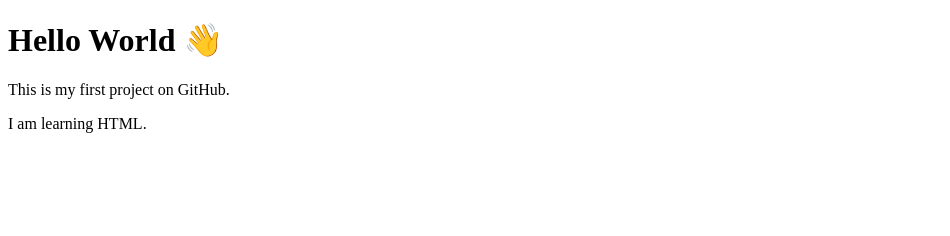
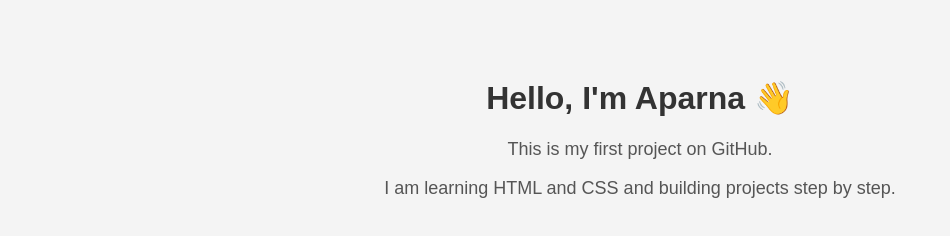
Before and after one commit to aparna-ev/my-first-project, a plain HTML site: page index.html in a window 1280 px wide. Shown: the whole page, without its empty margins (0-950 px from the left). Drawn offline with Linux system fonts and the light colour scheme.

Commit message:
Improved first project with basic HTML and CSS

```diff
--- a/index.html
+++ b/index.html
@@ -1,11 +1,29 @@
 <!DOCTYPE html>
-<html>
+<html lang="en">
 <head>
-    <title>My First GitHub Project</title>
+  <meta charset="UTF-8">
+  <title>My First GitHub Project</title>
+  <style>
+    body {
+      font-family: Arial, sans-serif;
+      background-color: #f4f4f4;
+      text-align: center;
+      padding-top: 50px;
+    }
+    h1 {
+      color: #333;
+    }
+    p {
+      color: #555;
+      font-size: 18px;
+    }
+  </style>
 </head>
 <body>
-    <h1>Hello World 👋</h1>
-    <p>This is my first project on GitHub.</p>
-    <p>I am learning HTML.</p>
+
+  <h1>Hello, I'm Aparna 👋</h1>
+  <p>This is my first project on GitHub.</p>
+  <p>I am learning HTML and CSS and building projects step by step.</p>
+
 </body>
 </html>
```
